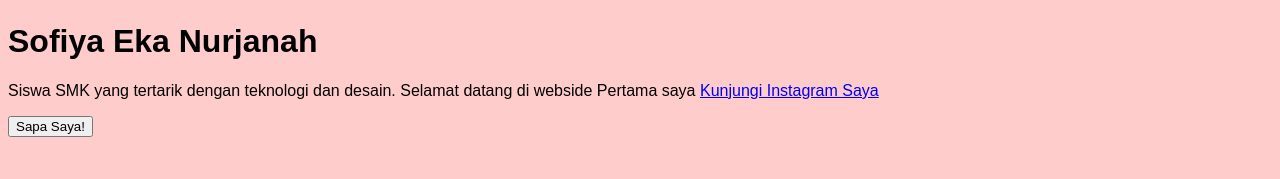
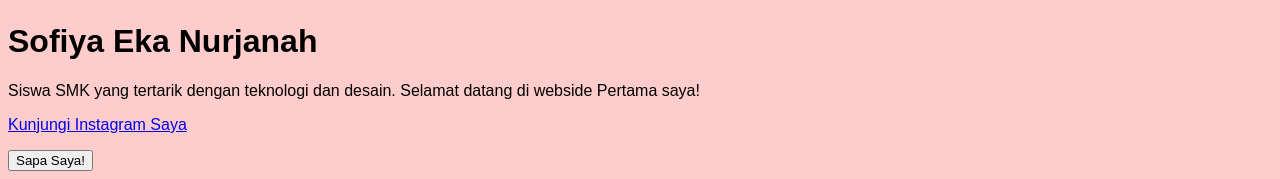
Before and after one commit to fiyaa30/latihan-tik, a plain HTML site: page index.html in a window 1280 px wide. Shown: the part 970-1149 px from the top of the page. Before the commit the page ends 1115 px from the top, so only its background shows below. Drawn offline with Linux system fonts and the light colour scheme.

Commit message:
Update index.html

```diff
--- a/index.html
+++ b/index.html
@@ -7,16 +7,18 @@
   <body>
     <div class="kartu.profil">
     <img src="Gambar WhatsApp 2025-10-17 pukul 08.17.46_dbdaa3cb.jpg" alt="Foto profil saya">
+      <header>
     <h1>Sofiya Eka Nurjanah</h1>
-    </header>
+    <header>
 
       <main>
-    <p>Siswa SMK yang tertarik dengan teknologi dan desain. Selamat datang di webside Pertama saya
+        <section id="profil">
+    <p>Siswa SMK yang tertarik dengan teknologi dan desain. Selamat datang di webside Pertama saya!</p>
       <a href="https://www.instagram.com/fiy.world">Kunjungi Instagram Saya</a>
     </p>
       <section>
       <button id="sapaButton">Sapa Saya!</button>
     </div>
-    <script src"script.js"
+    <script src="script.js"></script>
  </body>
 </html>
```
